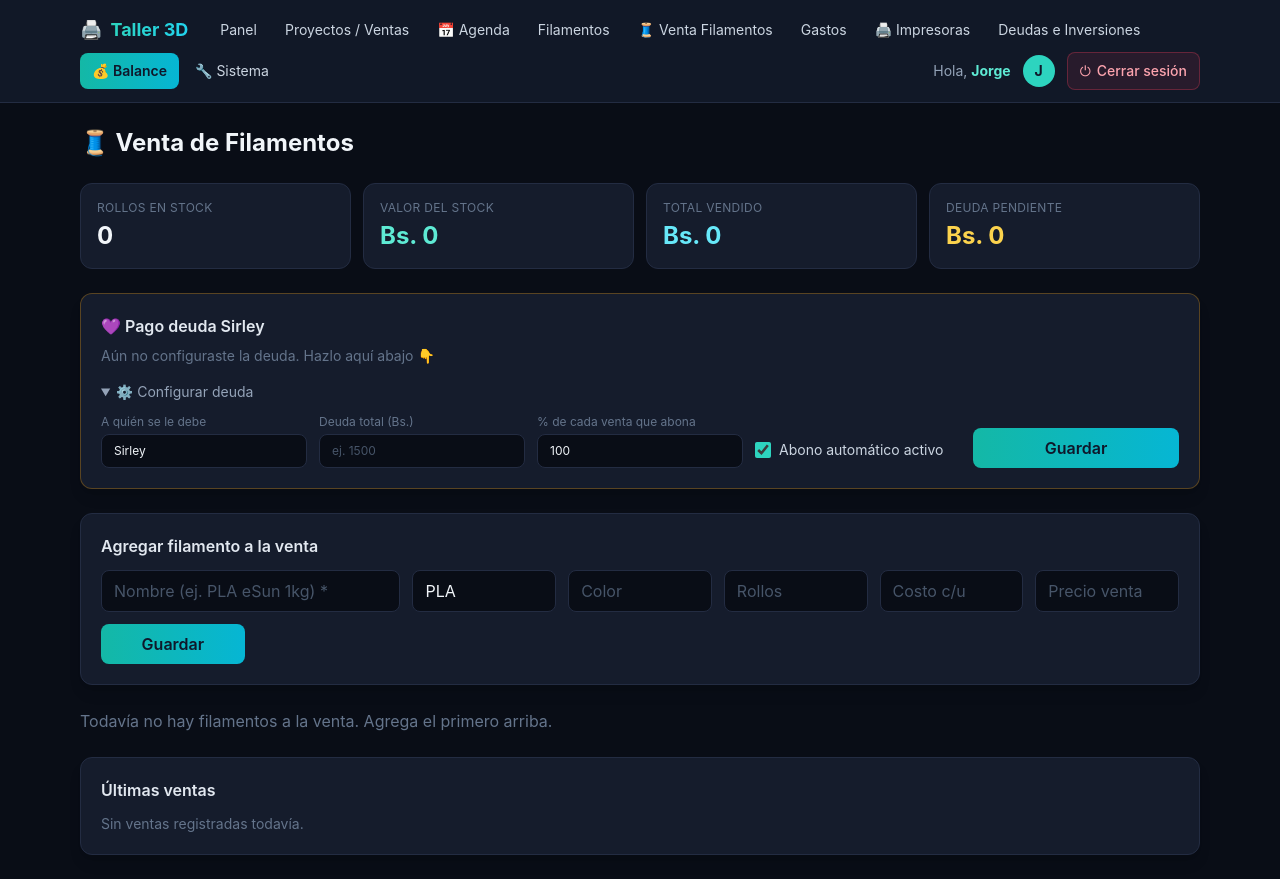
After one commit to JorgeEstrada1/cocotef, a Flask app: page /venta-filamentos in a window 1280 px wide. The commit adds this page. Run offline with Flask 3, Linux system fonts and the light colour scheme; a user stored in the database is signed in; data that the repository does not hold is empty; some libraries are stand-ins or nearby versions.

Commit message:
feat: pestaña Venta de Filamentos con deuda configurable a Sirley (v2.3)
- Nuevos modelos: FilamentoTienda (stock de rollos para reventa), VentaFilamento,
  DeudaFilamento (monto y % de abono configurables) y AbonoDeudaFilamento
- Cada venta descuenta stock y abona automáticamente el % configurado a la deuda
- Abonos manuales, historial y reversión completa al eliminar una venta
- Módulo autocontenido (no toca el balance general, igual que Ferias)

Co-Authored-By: Claude Fable 5 <noreply@anthropic.com>

```diff
--- a/app.py
+++ b/app.py
@@ -30,7 +30,9 @@ from config import Config
 from models import (db, User, Filamento, Proyecto, Venta, Gasto,
                     Liquidacion, Inversion, AbonoInversion,
                     Feria, FeriaInventario, FeriaVenta,
-                    FotoPedido, Impresora)
+                    FotoPedido, Impresora,
+                    FilamentoTienda, VentaFilamento,
+                    DeudaFilamento, AbonoDeudaFilamento)
 
 MESES = ["", "Enero", "Febrero", "Marzo", "Abril", "Mayo", "Junio",
          "Julio", "Agosto", "Septiembre", "Octubre", "Noviembre", "Diciembre"]
@@ -1958,6 +1960,180 @@ def registrar_rutas(app):
         db.session.commit()
         return redirect(url_for("filamentos"))
 
+    # ---------- Venta de Filamentos (reventa de rollos + deuda Sirley) ----------
+    def _deuda_filamentos():
+        """Devuelve la deuda configurada (una sola) o None."""
+        return DeudaFilamento.query.order_by(DeudaFilamento.id).first()
+
+    @app.route("/venta-filamentos")
+    @login_required
+    def venta_filamentos():
+        items = FilamentoTienda.query.order_by(FilamentoTienda.nombre).all()
+        ventas_fil = (VentaFilamento.query
+                      .order_by(VentaFilamento.fecha.desc(), VentaFilamento.id.desc())
+                      .limit(30).all())
+        total_vendido = round(sum(
+            v.precio_total or 0 for v in VentaFilamento.query.all()), 2)
+        return render_template(
+            "venta_filamentos.html",
+            items=items,
+            ventas=ventas_fil,
+            deuda=_deuda_filamentos(),
+            valor_stock=round(sum(i.valor_stock for i in items), 2),
+            rollos_stock=sum(i.cantidad or 0 for i in items),
+            total_vendido=total_vendido)
+
+    @app.route("/venta-filamentos/nuevo", methods=["POST"])
+    @login_required
+    def nuevo_filamento_tienda():
+        f = request.form
+        nombre = (f.get("nombre") or "").strip()
+        if not nombre:
+            flash("El nombre del filamento es obligatorio.", "error")
+            return redirect(url_for("venta_filamentos"))
+        db.session.add(FilamentoTienda(
+            nombre=nombre,
+            material=(f.get("material") or "PLA").strip(),
+            color=(f.get("color") or "").strip(),
+            cantidad=int(float(f.get("cantidad") or 0)),
+            costo_unitario=float(f.get("costo_unitario") or 0),
+            precio_venta=float(f.get("precio_venta") or 0)))
+        db.session.commit()
+        flash("Filamento agregado a la tienda.", "ok")
+        return redirect(url_for("venta_filamentos"))
+
+    @app.route("/venta-filamentos/<int:iid>/editar", methods=["POST"])
+    @login_required
+    def editar_filamento_tienda(iid):
+        item = FilamentoTienda.query.get_or_404(iid)
+        f = request.form
+        agregar = int(float(f.get("agregar") or 0))            # reposición de rollos
+        if agregar:
+            item.cantidad = max((item.cantidad or 0) + agregar, 0)
+        if f.get("precio_venta"):
+            item.precio_venta = float(f.get("precio_venta") or 0)
+        if f.get("costo_unitario"):
+            item.costo_unitario = float(f.get("costo_unitario") or 0)
+        db.session.commit()
+        flash(f"«{item.nombre}» actualizado.", "ok")
+        return redirect(url_for("venta_filamentos"))
+
+    @app.route("/venta-filamentos/<int:iid>/eliminar", methods=["POST"])
+    @login_required
+    def eliminar_filamento_tienda(iid):
+        db.session.delete(FilamentoTienda.query.get_or_404(iid))
+        db.session.commit()
+        return redirect(url_for("venta_filamentos"))
+
+    @app.route("/venta-filamentos/<int:iid>/vender", methods=["POST"])
+    @login_required
+    def vender_filamento(iid):
+        item = FilamentoTienda.query.get_or_404(iid)
+        f = request.form
+        cantidad = max(int(float(f.get("cantidad") or 1)), 1)
+        if cantidad > (item.cantidad or 0):
+            flash(f"Stock insuficiente de «{item.nombre}» "
+                  f"(quedan {item.cantidad or 0}).", "error")
+            return redirect(url_for("venta_filamentos"))
+        # Total editable (para descuentos); si viene vacío usa precio de lista.
+        try:
+            precio_total = float(f.get("precio_total") or "")
+        except ValueError:
+            precio_total = cantidad * (item.precio_venta or 0.0)
+        precio_total = round(max(precio_total, 0.0), 2)
+
+        item.cantidad = (item.cantidad or 0) - cantidad
+        venta = VentaFilamento(
+            item_id=item.id, item_nombre=item.nombre,
+            cantidad=cantidad, precio_total=precio_total,
+            nota=(f.get("nota") or "").strip() or None,
+            usuario_id=current_user.id)
+        db.session.add(venta)
+
+        # Abono automático a la deuda: % configurable de cada venta,
+        # sin pasarse de lo pendiente.
+        deuda = _deuda_filamentos()
+        if deuda and deuda.activa and deuda.pendiente > 0 and precio_total > 0:
+            abono = round(min(precio_total * (deuda.porcentaje or 0) / 100.0,
+                              deuda.pendiente), 2)
+            if abono > 0:
+                venta.abono_deuda = abono
+                db.session.flush()          # asegura venta.id para el vínculo
+                db.session.add(AbonoDeudaFilamento(
+                    deuda_id=deuda.id, venta_id=venta.id, monto=abono,
+                    nota=f"Venta: {item.nombre} x{cantidad}"))
+        db.session.commit()
+
+        msg = f"Vendido {item.nombre} x{cantidad} por Bs. {precio_total:,.0f}."
+        if venta.abono_deuda:
+            msg += f" Se abonaron Bs. {venta.abono_deuda:,.0f} a la deuda."
+        flash(msg, "ok")
+        return redirect(url_for("venta_filamentos"))
+
+    @app.route("/venta-filamentos/ventas/<int:vid>/eliminar", methods=["POST"])
+    @login_required
+    def eliminar_venta_filamento(vid):
+        v = VentaFilamento.query.get_or_404(vid)
+        # Devuelve el stock si el ítem sigue existiendo y revierte su abono.
+        if v.item_id:
+            item = FilamentoTienda.query.get(v.item_id)
+            if item:
+                item.cantidad = (item.cantidad or 0) + (v.cantidad or 0)
+        AbonoDeudaFilamento.query.filter_by(venta_id=v.id).delete()
+        db.session.delete(v)
+        db.session.commit()
+        flash("Venta eliminada: stock y deuda revertidos.", "ok")
+        return redirect(url_for("venta_filamentos"))
+
+    @app.route("/venta-filamentos/deuda", methods=["POST"])
+    @login_required
+    def configurar_deuda_filamentos():
+        f = request.form
+        deuda = _deuda_filamentos()
+        if not deuda:
+            deuda = DeudaFilamento()
+            db.session.add(deuda)
+        deuda.acreedor = (f.get("acreedor") or "Sirley").strip() or "Sirley"
+        deuda.monto_total = max(float(f.get("monto_total") or 0), 0.0)
+        deuda.porcentaje = min(max(float(f.get("porcentaje") or 0), 0.0), 100.0)
+        deuda.activa = bool(f.get("activa"))
+        db.session.commit()
+        flash(f"Deuda de {deuda.acreedor} actualizada.", "ok")
+        return redirect(url_for("venta_filamentos"))
+
+    @app.route("/venta-filamentos/deuda/abono", methods=["POST"])
+    @login_required
+    def abono_manual_deuda_filamentos():
+        deuda = _deuda_filamentos()
+        if not deuda:
+            flash("Primero configura la deuda.", "error")
+            return redirect(url_for("venta_filamentos"))
+        monto = round(float(request.form.get("monto") or 0), 2)
+        if monto <= 0:
+            flash("El monto del abono debe ser mayor a 0.", "error")
+            return redirect(url_for("venta_filamentos"))
+        monto = min(monto, deuda.pendiente)
+        db.session.add(AbonoDeudaFilamento(
+            deuda_id=deuda.id, monto=monto,
+            nota=(request.form.get("nota") or "").strip() or "Abono manual"))
+        db.session.commit()
+        flash(f"Abono de Bs. {monto:,.0f} registrado.", "ok")
+        return redirect(url_for("venta_filamentos"))
+
+    @app.route("/venta-filamentos/deuda/abonos/<int:aid>/eliminar", methods=["POST"])
+    @login_required
+    def eliminar_abono_deuda_filamentos(aid):
+        a = AbonoDeudaFilamento.query.get_or_404(aid)
+        # Si el abono vino de una venta, desliga el monto de esa venta.
+        if a.venta_id:
+            v = VentaFilamento.query.get(a.venta_id)
+            if v:
+                v.abono_deuda = 0.0
+        db.session.delete(a)
+        db.session.commit()
+        flash("Abono eliminado.", "ok")
+        return redirect(url_for("venta_filamentos"))
+
     # ---------- Ventas ----------
     @app.route("/ventas")
     @login_required
--- a/templates/base.html
+++ b/templates/base.html
@@ -55,6 +55,7 @@
         </span>
         {% endif %}
       </a>
+      <a href="{{ url_for('venta_filamentos') }}" class="{{ item }}">🧵 Venta Filamentos</a>
       <a href="{{ url_for('gastos') }}" class="{{ item }}">Gastos</a>
       <a href="{{ url_for('impresoras') }}" class="{{ item }}">🖨️ Impresoras</a>
       <a href="{{ url_for('inversiones') }}" class="{{ item }}">Deudas e Inversiones</a>
--- /dev/null
+++ b/templates/venta_filamentos.html
@@ -0,0 +1,254 @@
+{% extends "base.html" %}
+{% block titulo %}Venta de Filamentos{% endblock %}
+{% block contenido %}
+{% set inp = "bg-base border border-edge rounded-lg px-3 py-2 text-slate-100 placeholder-slate-600 focus:border-teal-400 outline-none" %}
+<h1 class="text-2xl font-bold mb-6 text-slate-100">🧵 Venta de Filamentos</h1>
+
+<!-- Resumen -->
+<div class="grid grid-cols-2 md:grid-cols-4 gap-3 mb-6">
+  <div class="bg-card border border-edge rounded-xl p-4">
+    <p class="text-xs text-slate-500 uppercase tracking-wide">Rollos en stock</p>
+    <p class="text-2xl font-bold text-slate-100 mt-1">{{ rollos_stock }}</p>
+  </div>
+  <div class="bg-card border border-edge rounded-xl p-4">
+    <p class="text-xs text-slate-500 uppercase tracking-wide">Valor del stock</p>
+    <p class="text-2xl font-bold text-teal-300 mt-1">{{ valor_stock | money }}</p>
+  </div>
+  <div class="bg-card border border-edge rounded-xl p-4">
+    <p class="text-xs text-slate-500 uppercase tracking-wide">Total vendido</p>
+    <p class="text-2xl font-bold text-cyan-300 mt-1">{{ total_vendido | money }}</p>
+  </div>
+  <div class="bg-card border border-edge rounded-xl p-4">
+    <p class="text-xs text-slate-500 uppercase tracking-wide">Deuda pendiente</p>
+    <p class="text-2xl font-bold {{ 'text-emerald-300' if deuda and deuda.saldada else 'text-amber-300' }} mt-1">
+      {{ (deuda.pendiente if deuda else 0) | money }}
+    </p>
+  </div>
+</div>
+
+<!-- ═══════════ Deuda Sirley ═══════════ -->
+<div class="bg-card border {{ 'border-emerald-500/40' if deuda and deuda.saldada else 'border-amber-500/30' }} rounded-xl shadow-lg p-5 mb-6">
+  <div class="flex flex-wrap items-center justify-between gap-2">
+    <h2 class="font-semibold text-slate-200">
+      💜 Pago deuda {{ deuda.acreedor if deuda else "Sirley" }}
+      {% if deuda and deuda.saldada %}
+      <span class="ml-2 text-xs px-2 py-0.5 rounded-md bg-emerald-500/15 text-emerald-300 border border-emerald-500/30">✅ Saldada</span>
+      {% elif deuda and not deuda.activa %}
+      <span class="ml-2 text-xs px-2 py-0.5 rounded-md bg-slate-500/15 text-slate-400 border border-slate-500/30">⏸️ Abono automático pausado</span>
+      {% endif %}
+    </h2>
+    {% if deuda %}
+    <span class="text-sm text-slate-400">
+      Cada venta abona el <b class="text-teal-300">{{ '%.0f'|format(deuda.porcentaje or 0) }}%</b> automáticamente
+    </span>
+    {% endif %}
+  </div>
+
+  {% if deuda %}
+  <div class="mt-3">
+    <div class="flex justify-between text-sm mb-1">
+      <span class="text-slate-400">Abonado: <b class="text-emerald-300">{{ deuda.abonado | money }}</b></span>
+      <span class="text-slate-400">Pendiente: <b class="text-amber-300">{{ deuda.pendiente | money }}</b> de {{ deuda.monto_total | money }}</span>
+    </div>
+    <div class="h-3 rounded-full bg-base overflow-hidden">
+      <div class="h-full rounded-full bg-gradient-to-r from-emerald-500 to-teal-400"
+           style="width: {{ deuda.progreso_pct }}%"></div>
+    </div>
+    <p class="text-right text-xs text-slate-500 mt-1">{{ deuda.progreso_pct }}% pagado</p>
+  </div>
+
+  <!-- Abono manual -->
+  {% if not deuda.saldada %}
+  <form method="post" action="{{ url_for('abono_manual_deuda_filamentos') }}"
+        class="flex flex-wrap gap-2 mt-3">
+    <input name="monto" type="number" step="0.5" min="0.5" placeholder="Monto Bs." required class="{{ inp }} w-32 text-sm">
+    <input name="nota" placeholder="Nota (opcional)" class="{{ inp }} flex-1 min-w-[140px] text-sm">
+    <button class="px-4 py-2 rounded-lg text-sm font-semibold bg-emerald-500/15 text-emerald-300 border border-emerald-500/30 hover:bg-emerald-500/25">
+      + Abono manual
+    </button>
+  </form>
+  {% endif %}
+
+  <!-- Historial de abonos -->
+  {% if deuda.abonos %}
+  <details class="mt-3">
+    <summary class="text-sm text-slate-400 cursor-pointer hover:text-teal-300">
+      Ver historial de abonos ({{ deuda.abonos | length }})
+    </summary>
+    <table class="w-full text-sm mt-2">
+      <thead>
+        <tr class="text-left text-slate-500 border-b border-edge">
+          <th class="py-1.5">Fecha</th><th>Detalle</th><th class="text-right">Monto</th><th></th>
+        </tr>
+      </thead>
+      <tbody>
+        {% for a in deuda.abonos | reverse %}
+        <tr class="border-b border-edge/50">
+          <td class="py-1.5 text-slate-400">{{ a.fecha.strftime('%d/%m/%Y') if a.fecha else '—' }}</td>
+          <td class="text-slate-300">
+            {{ a.nota or '—' }}
+            {% if a.venta_id %}<span class="text-xs text-slate-600">(automático)</span>{% endif %}
+          </td>
+          <td class="text-right text-emerald-300 font-semibold">{{ a.monto | money }}</td>
+          <td class="text-right">
+            <form method="post" action="{{ url_for('eliminar_abono_deuda_filamentos', aid=a.id) }}"
+                  onsubmit="return confirm('¿Eliminar este abono?')" class="inline">
+              <button class="text-rose-400 hover:text-rose-300 text-xs">✕</button>
+            </form>
+          </td>
+        </tr>
+        {% endfor %}
+      </tbody>
+    </table>
+  </details>
+  {% endif %}
+  {% else %}
+  <p class="text-sm text-slate-500 mt-2">Aún no configuraste la deuda. Hazlo aquí abajo 👇</p>
+  {% endif %}
+
+  <!-- Configuración (editable) -->
+  <details class="mt-4" {{ 'open' if not deuda }}>
+    <summary class="text-sm text-slate-400 cursor-pointer hover:text-teal-300">⚙️ Configurar deuda</summary>
+    <form method="post" action="{{ url_for('configurar_deuda_filamentos') }}"
+          class="grid grid-cols-1 md:grid-cols-5 gap-3 mt-3 items-end">
+      <label class="text-xs text-slate-500">A quién se le debe
+        <input name="acreedor" value="{{ deuda.acreedor if deuda else 'Sirley' }}" class="{{ inp }} w-full mt-1">
+      </label>
+      <label class="text-xs text-slate-500">Deuda total (Bs.)
+        <input name="monto_total" type="number" step="0.5" min="0" required
+               value="{{ deuda.monto_total if deuda else '' }}" placeholder="ej. 1500" class="{{ inp }} w-full mt-1">
+      </label>
+      <label class="text-xs text-slate-500">% de cada venta que abona
+        <input name="porcentaje" type="number" step="1" min="0" max="100"
+               value="{{ '%.0f'|format(deuda.porcentaje) if deuda else 100 }}" class="{{ inp }} w-full mt-1">
+      </label>
+      <label class="flex items-center gap-2 text-sm text-slate-300 py-2">
+        <input type="checkbox" name="activa" value="1" {{ 'checked' if not deuda or deuda.activa }}
+               class="accent-teal-400 w-4 h-4">
+        Abono automático activo
+      </label>
+      <button class="bg-gradient-to-r from-teal-500 to-cyan-500 text-slate-900 font-semibold rounded-lg py-2 hover:opacity-90">
+        Guardar
+      </button>
+    </form>
+  </details>
+</div>
+
+<!-- ═══════════ Agregar filamento al stock ═══════════ -->
+<div class="bg-card border border-edge rounded-xl shadow-lg p-5 mb-6">
+  <h2 class="font-semibold mb-3 text-slate-200">Agregar filamento a la venta</h2>
+  <form method="post" action="{{ url_for('nuevo_filamento_tienda') }}"
+        class="grid grid-cols-2 md:grid-cols-7 gap-3">
+    <input name="nombre" placeholder="Nombre (ej. PLA eSun 1kg) *" required class="{{ inp }} col-span-2">
+    <input name="material" placeholder="Material" value="PLA" class="{{ inp }}">
+    <input name="color" placeholder="Color" class="{{ inp }}">
+    <input name="cantidad" type="number" step="1" min="0" placeholder="Rollos" class="{{ inp }}">
+    <input name="costo_unitario" type="number" step="0.5" min="0" placeholder="Costo c/u" class="{{ inp }}">
+    <input name="precio_venta" type="number" step="0.5" min="0" placeholder="Precio venta" class="{{ inp }}">
+    <button class="bg-gradient-to-r from-teal-500 to-cyan-500 text-slate-900 font-semibold rounded-lg py-2 hover:opacity-90 col-span-2 md:col-span-1">
+      Guardar
+    </button>
+  </form>
+</div>
+
+<!-- ═══════════ Stock a la venta ═══════════ -->
+<div class="grid grid-cols-1 md:grid-cols-2 gap-4 mb-6">
+  {% for i in items %}
+  <div class="bg-card border {{ 'border-edge' if i.cantidad else 'border-rose-500/30' }} rounded-xl p-4">
+    <div class="flex items-center justify-between gap-2">
+      <h3 class="font-bold text-slate-100 flex items-center gap-2">
+        <span class="w-3.5 h-3.5 rounded-full ring-1 ring-white/20 inline-block"
+              style="background: {{ i.color | color_hex }}"></span>
+        {{ i.nombre }}
+      </h3>
+      <span class="text-xs px-2 py-0.5 rounded-md {{ 'bg-teal-500/15 text-teal-300 border border-teal-500/30' if i.cantidad else 'bg-rose-500/15 text-rose-300 border border-rose-500/30' }}">
+        {{ i.cantidad or 0 }} rollo{{ 's' if (i.cantidad or 0) != 1 }}
+      </span>
+    </div>
+    <p class="text-sm text-slate-400 mt-1">
+      {{ i.material }}{{ ' · ' + i.color if i.color }} ·
+      Costo {{ i.costo_unitario | money }} →
+      Venta <b class="text-teal-300">{{ i.precio_venta | money }}</b>
+      <span class="text-slate-600">(+{{ i.ganancia_unitaria | money }} c/u)</span>
+    </p>
+
+    <!-- Vender -->
+    <form method="post" action="{{ url_for('vender_filamento', iid=i.id) }}"
+          class="flex flex-wrap gap-2 mt-3">
+      <input name="cantidad" type="number" step="1" min="1" max="{{ i.cantidad or 0 }}" value="1"
+             oninput="this.form.precio_total.value = (this.value * {{ i.precio_venta or 0 }}).toFixed(2)"
+             class="{{ inp }} w-20 text-sm py-1.5" {{ 'disabled' if not i.cantidad }}>
+      <input name="precio_total" type="number" step="0.5" min="0"
+             value="{{ '%.2f'|format(i.precio_venta or 0) }}" title="Total Bs. (editable)"
+             class="{{ inp }} w-28 text-sm py-1.5" {{ 'disabled' if not i.cantidad }}>
+      <button class="px-4 py-1.5 rounded-lg text-sm font-semibold bg-gradient-to-r from-teal-500 to-cyan-500 text-slate-900 hover:opacity-90 disabled:opacity-40"
+              {{ 'disabled' if not i.cantidad }}>
+        💰 Vender
+      </button>
+    </form>
+
+    <!-- Reponer / editar / eliminar -->
+    <details class="mt-2">
+      <summary class="text-xs text-slate-500 cursor-pointer hover:text-teal-300">Reponer stock o editar precios</summary>
+      <div class="flex flex-wrap gap-2 mt-2">
+        <form method="post" action="{{ url_for('editar_filamento_tienda', iid=i.id) }}" class="flex flex-wrap gap-2">
+          <input name="agregar" type="number" step="1" placeholder="+ rollos" class="{{ inp }} w-24 text-sm py-1.5">
+          <input name="precio_venta" type="number" step="0.5" min="0" placeholder="Precio venta" class="{{ inp }} w-28 text-sm py-1.5">
+          <input name="costo_unitario" type="number" step="0.5" min="0" placeholder="Costo c/u" class="{{ inp }} w-24 text-sm py-1.5">
+          <button class="px-3 py-1.5 rounded-lg text-sm bg-base border border-edge text-slate-300 hover:bg-cardh">Actualizar</button>
+        </form>
+        <form method="post" action="{{ url_for('eliminar_filamento_tienda', iid=i.id) }}"
+              onsubmit="return confirm('¿Eliminar «{{ i.nombre }}» de la tienda?')">
+          <button class="px-3 py-1.5 rounded-lg text-sm text-rose-400 hover:text-rose-300">Eliminar</button>
+        </form>
+      </div>
+    </details>
+  </div>
+  {% else %}
+  <p class="text-slate-500 col-span-2">Todavía no hay filamentos a la venta. Agrega el primero arriba.</p>
+  {% endfor %}
+</div>
+
+<!-- ═══════════ Últimas ventas ═══════════ -->
+<div class="bg-card border border-edge rounded-xl shadow-lg p-5">
+  <h2 class="font-semibold mb-3 text-slate-200">Últimas ventas</h2>
+  {% if ventas %}
+  <div class="overflow-x-auto">
+    <table class="w-full text-sm">
+      <thead>
+        <tr class="text-left text-slate-500 border-b border-edge">
+          <th class="py-2">Fecha</th><th>Filamento</th><th class="text-center">Cant.</th>
+          <th class="text-right">Total</th><th class="text-right">A deuda</th>
+          <th>Vendió</th><th></th>
+        </tr>
+      </thead>
+      <tbody>
+        {% for v in ventas %}
+        <tr class="border-b border-edge/50 hover:bg-cardh/50">
+          <td class="py-2 text-slate-400">{{ v.fecha.strftime('%d/%m/%Y') if v.fecha else '—' }}</td>
+          <td class="text-slate-200">
+            {{ v.item_nombre }}
+            {% if v.nota %}<span class="text-xs text-slate-500">· {{ v.nota }}</span>{% endif %}
+          </td>
+          <td class="text-center text-slate-300">{{ v.cantidad }}</td>
+          <td class="text-right text-teal-300 font-semibold">{{ v.precio_total | money }}</td>
+          <td class="text-right {{ 'text-emerald-300' if v.abono_deuda else 'text-slate-600' }}">
+            {{ v.abono_deuda | money if v.abono_deuda else '—' }}
+          </td>
+          <td class="text-slate-400">{{ v.usuario.nombre if v.usuario else '—' }}</td>
+          <td class="text-right">
+            <form method="post" action="{{ url_for('eliminar_venta_filamento', vid=v.id) }}"
+                  onsubmit="return confirm('¿Eliminar la venta? Se devuelve el stock y se revierte el abono a la deuda.')">
+              <button class="text-rose-400 hover:text-rose-300 text-xs">✕</button>
+            </form>
+          </td>
+        </tr>
+        {% endfor %}
+      </tbody>
+    </table>
+  </div>
+  {% else %}
+  <p class="text-slate-500 text-sm">Sin ventas registradas todavía.</p>
+  {% endif %}
+</div>
+{% endblock %}
```
Also changed, not shown: models.py (+106 -0 lines).
